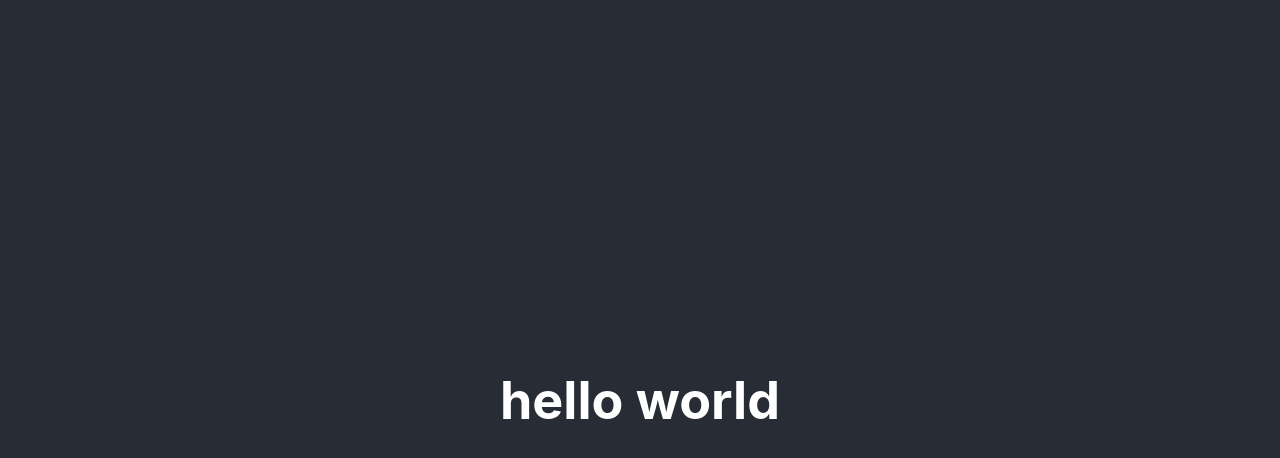
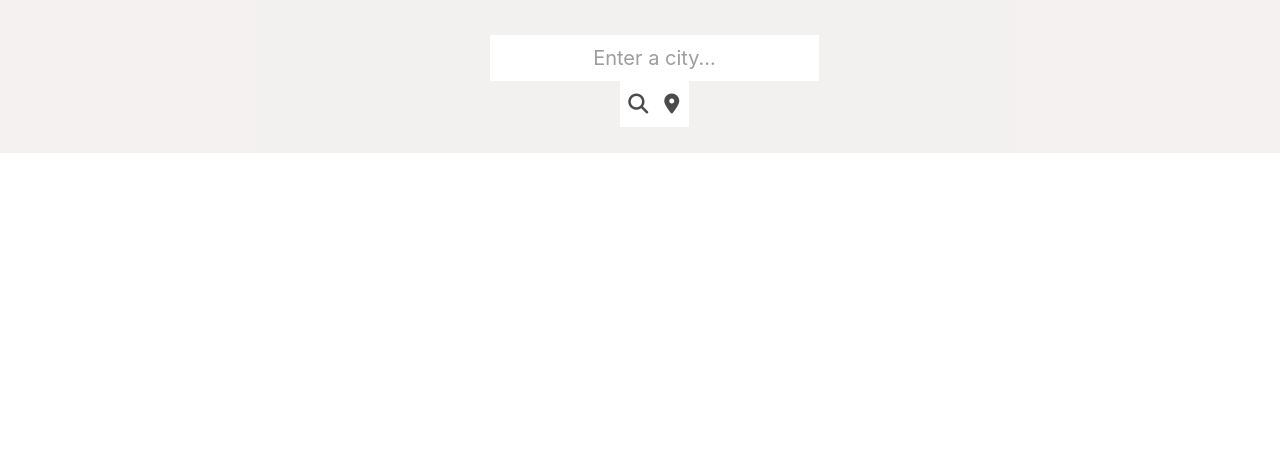
Before and after one commit to ShazSeatter/weather-app-react, a React (Create React App) app: page / in a window 1280 px wide. Shown: the top 458 px of the page. Built offline with nearby package versions, Linux system fonts and the light colour scheme.

Commit message:
imported libaries, added header/css components

```diff
--- a/public/index.html
+++ b/public/index.html
@@ -24,6 +24,10 @@
       work correctly both with client-side routing and a non-root public URL.
       Learn how to configure a non-root public URL by running `npm run build`.
     -->
+    <link rel="stylesheet" href="https://stackpath.bootstrapcdn.com/bootstrap/4.3.1/css/bootstrap.min.css"
+      integrity="sha384-ggOyR0iXCbMQv3Xipma34MD+dH/1fQ784/j6cY/iJTQUOhcWr7x9JvoRxT2MZw1T" crossorigin="anonymous" />
+    <link href="https://fonts.googleapis.com/css2?family=Poiret+One&display=swap" rel="stylesheet" />
+    <script src="https://kit.fontawesome.com/50bd4156ce.js" crossorigin="anonymous"></script>
     <title>React App</title>
   </head>
   <body>
--- a/src/App.js
+++ b/src/App.js
@@ -1,12 +1,11 @@
 import './App.css';
+import Header from "./Header";
 
 
 function App() {
   return (
     <div className="App">
-      <header className="App-header">
-        <h1>hello world</h1>
-      </header>
+     <Header />
     </div>
   );
 }
--- /dev/null
+++ b/src/Header.css
@@ -0,0 +1,40 @@
+.Header .top-nav {
+  padding-top: 2.1875rem;
+  padding-bottom: 1.625rem;
+  margin-bottom: 3.1875rem;
+  display: block;
+  background-color: #efecea;
+  opacity: 0.7;
+}
+
+.Header form {
+  display: flex;
+  margin: 0 auto;
+  width: 100%;
+  max-width: 18.75rem;
+}
+
+.Header .search-input,
+.Header .submit-btn,
+.Header .location-btn {
+  text-align: center;
+  border: none;
+  background-color: #ffffff;
+  padding: 0.5rem;
+  font-size: 1.25rem;
+}
+
+.Header form button {
+  color: black;
+  background: white;
+  transition: all 200ms ease-in-out;
+}
+
+.Header form button:hover {
+  background: rgb(197, 192, 192);
+  color: white;
+}
+
+.Header .location-btn {
+  padding-right: 0.59375rem;
+}
--- /dev/null
+++ b/src/Header.js
@@ -0,0 +1,28 @@
+import React from "react";
+import "./Header.css";
+
+export default function Header() {
+  return (
+    <div className="Header">
+      <div className="top-nav">
+        <form className="search-form">
+          <div className="wrapper">
+            <input
+              type="text"
+              className="search-input"
+              placeholder="Enter a city..."
+              autoComplete="off"
+              id="search-text-input"
+            />
+            <button className="submit-btn" type="submit">
+              <i className="fas fa-search"></i>
+            </button>
+            <button className="location-btn" type="submit">
+              <i className="fas fa-map-marker-alt"></i>
+            </button>
+          </div>
+        </form>
+      </div>
+    </div>
+  );
+}
```
Also changed, not shown: 1 other file (tests, documents, lock files or other folders).
